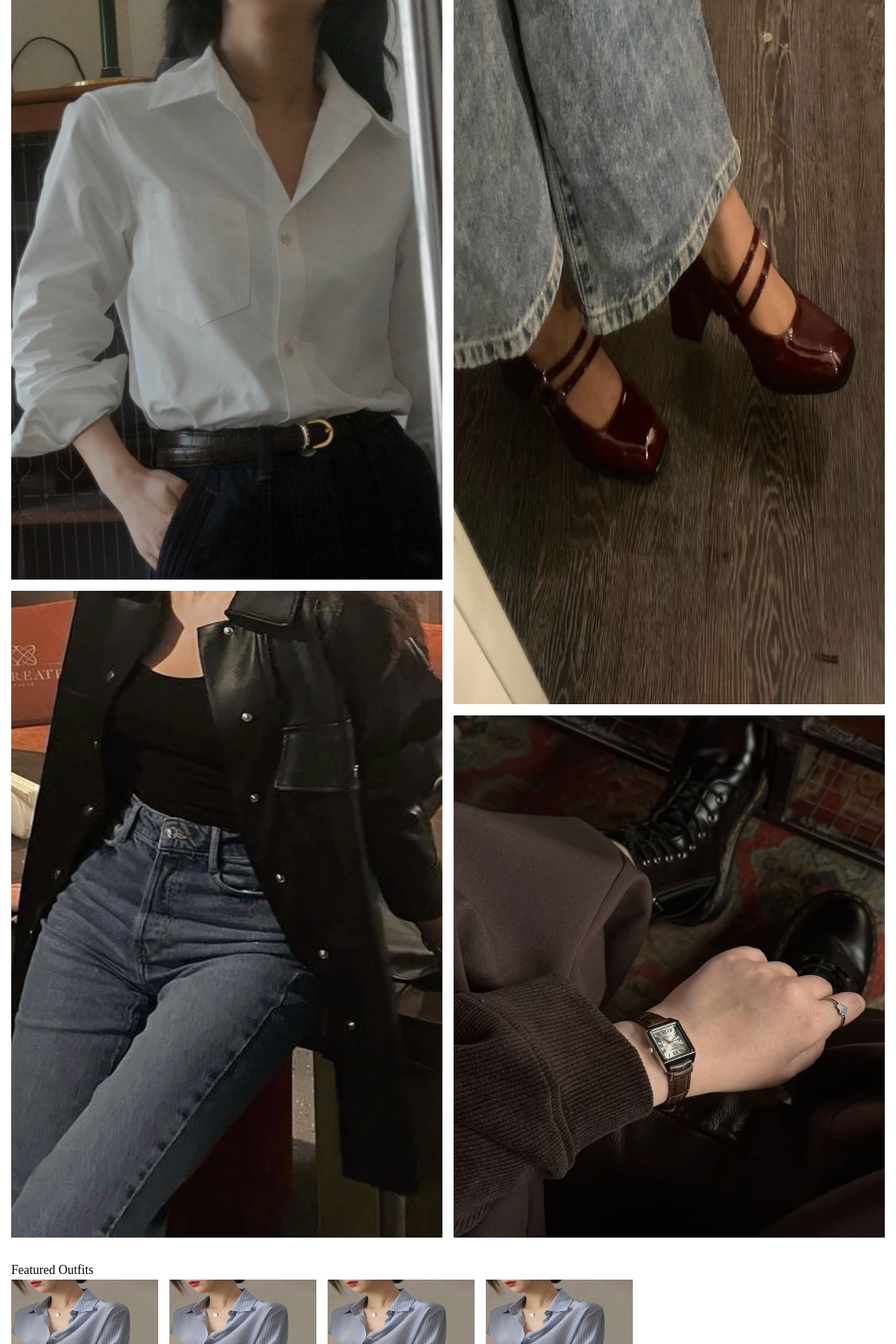
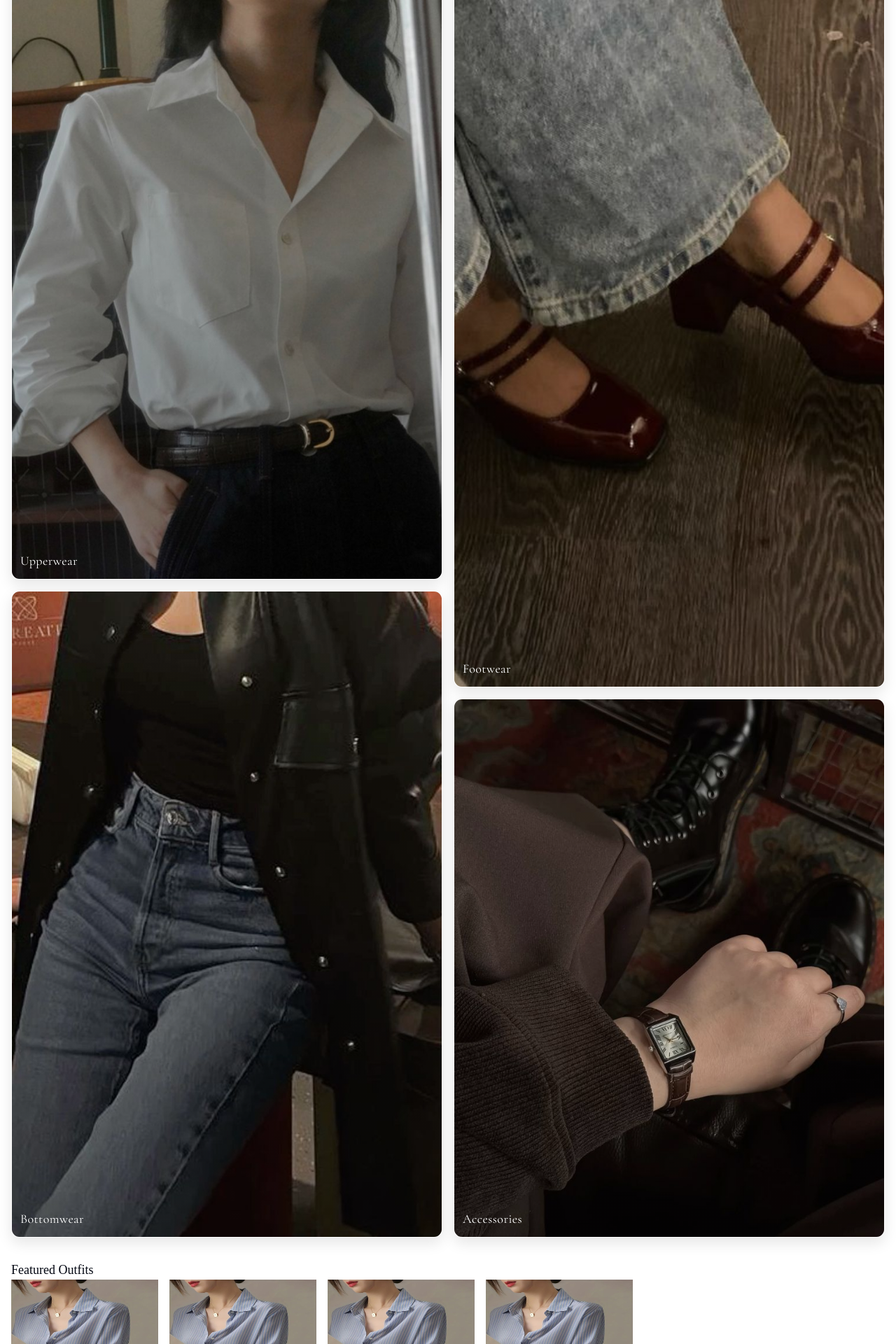
Before and after one commit to ArnavSaikia/althair, a React (Vite) app in the folder frontend/: page / in a window 1280 px wide. Shown: the part 880-2800 px from the top of the page at 70% size. Built offline with nearby package versions, Linux system fonts and the light colour scheme; a web font is replaced by a local one.

Commit message:
the category section complete nd v sexy now. the right side grid layout is kinda wonky tho but seems to be working in every condition so who cares

```diff
--- a/frontend/src/Pages/Landing.jsx
+++ b/frontend/src/Pages/Landing.jsx
@@ -107,13 +107,29 @@ function Landing(){
                     <span className='text-3xl font-light tracking-wide font-["Cormorant_Garamond"]'>Categories</span>
                     <div className='grid grid-cols-2 gap-4 mt-3'>
                         <div className='flex flex-col gap-4'>
-                            <img src='/upperwear_landing2.jpg' className='h-[auto] flex-none aspect-2/3' alt="upperwear" />
-                            <img src='/bottomwear_landing.jpg' className='h-[auto] grow aspect-2/3' alt="bottomwear" />
+                            <div className="relative rounded-[12px] overflow-hidden shadow-[0_8px_20px_rgba(0,0,0,0.1)] border border-white/20 hover:scale-[1.03] transition duration-500 aspect-2/3">
+                                <img src="/upperwear_landing2.jpg" className="w-full h-full object-cover" alt="upperwear" />
+                                <div className="absolute inset-0 bg-gradient-to-t from-black/25 to-transparent"></div>
+                                <span className="absolute bottom-3 left-3 text-white tracking-wide font-['Cormorant_Garamond'] text-lg">Upperwear</span>
+                            </div>
+                            <div className="relative rounded-[12px] overflow-hidden shadow-[0_8px_20px_rgba(0,0,0,0.1)] border border-white/20 hover:scale-[1.03] transition duration-500 aspect-2/3">
+                                <img src="/bottomwear_landing.jpg" className="w-full h-full object-cover" alt="bottomwear" />
+                                <div className="absolute inset-0 bg-gradient-to-t from-black/25 to-transparent"></div>
+                                <span className="absolute bottom-3 left-3 text-white tracking-wide font-['Cormorant_Garamond'] text-lg">Bottomwear</span>
+                            </div>
                         </div>
                         <div className='flex flex-col gap-4'>
-                            <img src='/footwear_landing5.jpg' className='grow-[2] flex-none aspect-2/3' alt="footwear" />
+                            <div className="relative grow-[3] min-h-0 rounded-[12px] overflow-hidden shadow-[0_8px_20px_rgba(0,0,0,0.1)] border border-white/20 hover:scale-[1.03] transition duration-500">
+                                <img src="/footwear_landing5.jpg" className="w-full h-full object-cover" alt="footwear" />
+                                <div className="absolute inset-0 bg-gradient-to-t from-black/25 to-transparent"></div>
+                                <span className="absolute bottom-3 left-3 text-white tracking-wide font-['Cormorant_Garamond'] text-lg">Footwear</span>
+                            </div>
                             {/* go with either 5th or 7th one id say */}
-                            <img src='/accessories_landing2.jpg' className='h-[40%] flex-none aspect-2/3' alt="footwear" />
+                            <div className="relative rounded-[12px] overflow-hidden shadow-[0_8px_20px_rgba(0,0,0,0.1)] border border-white/20 hover:scale-[1.03] transition duration-500 aspect-[2/2.5]">
+                                <img src="/accessories_landing2.jpg" className="w-full h-full object-cover" alt="accessories" />
+                                <div className="absolute inset-0 bg-gradient-to-t from-black/25 to-transparent"></div>
+                                <span className="absolute bottom-3 left-3 text-white tracking-wide font-['Cormorant_Garamond'] text-lg">Accessories</span>
+                            </div>
                         </div>
                     </div>
                 </div>
```
